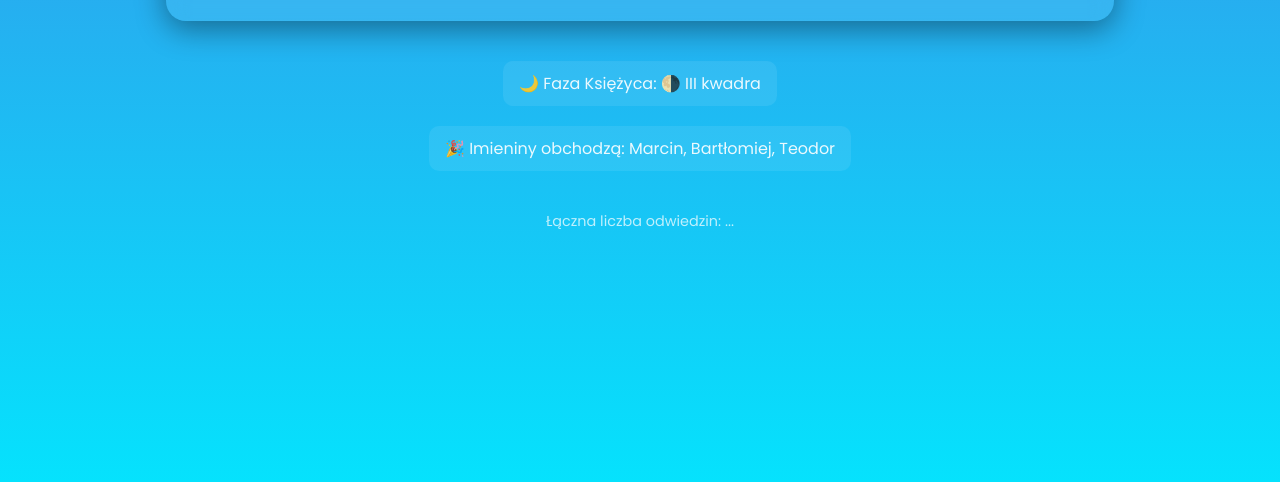
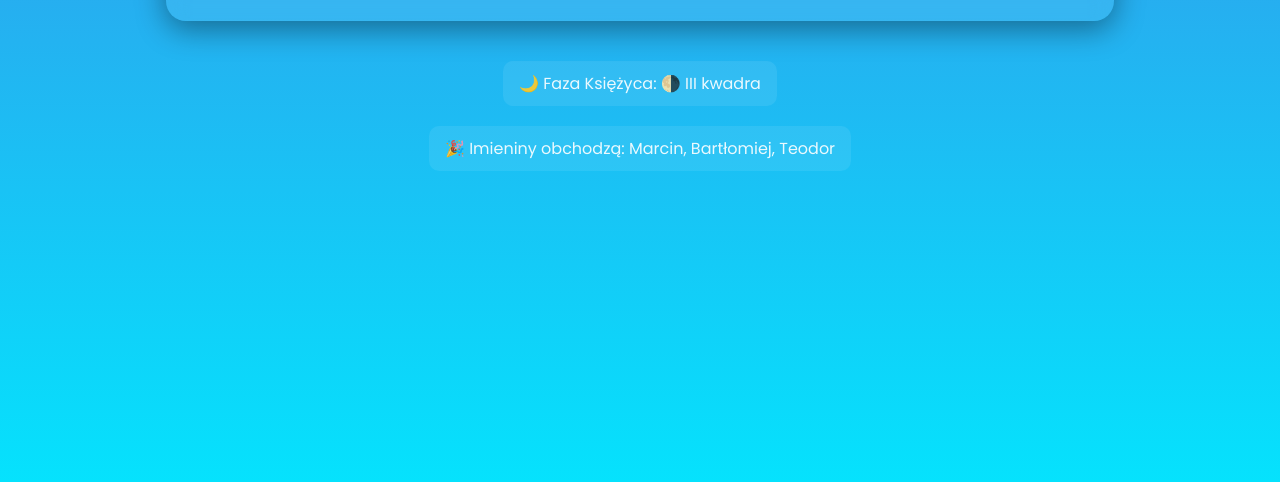
Before and after one commit to Niksz2001/pogoda, a plain HTML site: page index.html in a window 1280 px wide. Shown: the part 324-806 px from the top of the page. Drawn offline with Linux system fonts and the light colour scheme; no server answers.

Commit message:
index.html

```diff
--- a/index.html
+++ b/index.html
@@ -186,11 +186,5 @@
     fetchWeather(); fetchForecast(); updateExtras();
   </script>
 
-
-
-  <div id="visitCounter" style="margin-top:40px; font-size:0.9rem; opacity:0.8;">
-    Łączna liczba odwiedzin: <span id="counterValue">...</span>
-  </div>
-
 </body>
 </html>
```
